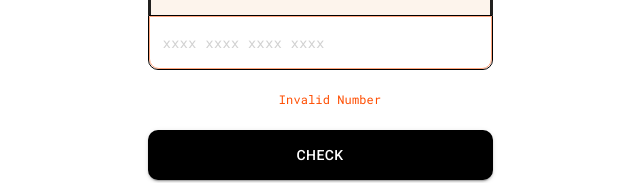
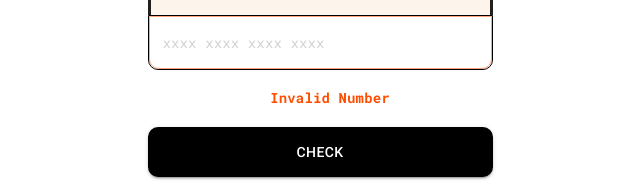
Before and after one commit to nagmak/dwelling-dev-exercise, a Next.js app: page / in a window 1280 px wide. Shown: the part 129-312 px from the top of the page, without its empty margins (320-960 px from the left). Built offline with nearby package versions, Linux system fonts and the light colour scheme.

Commit message:
fix font weight

```diff
--- a/src/components/BalanceCheckerCard.tsx
+++ b/src/components/BalanceCheckerCard.tsx
@@ -166,9 +166,9 @@ const BalanceCheckerCard = () => {
         { !isValid ? (
           <Typography sx={{
             fontFamily: 'var(--font-roboto-mono)',
-            fontWeight: 400,
-            fontSize: '12px',
-            lineHeight: '21px',
+            fontWeight: 700,
+            fontSize: '14px',
+            lineHeight: '18.46px',
             paddingTop: '19px',
             paddingLeft: '20px',
             color: '#FF4D00',
```
